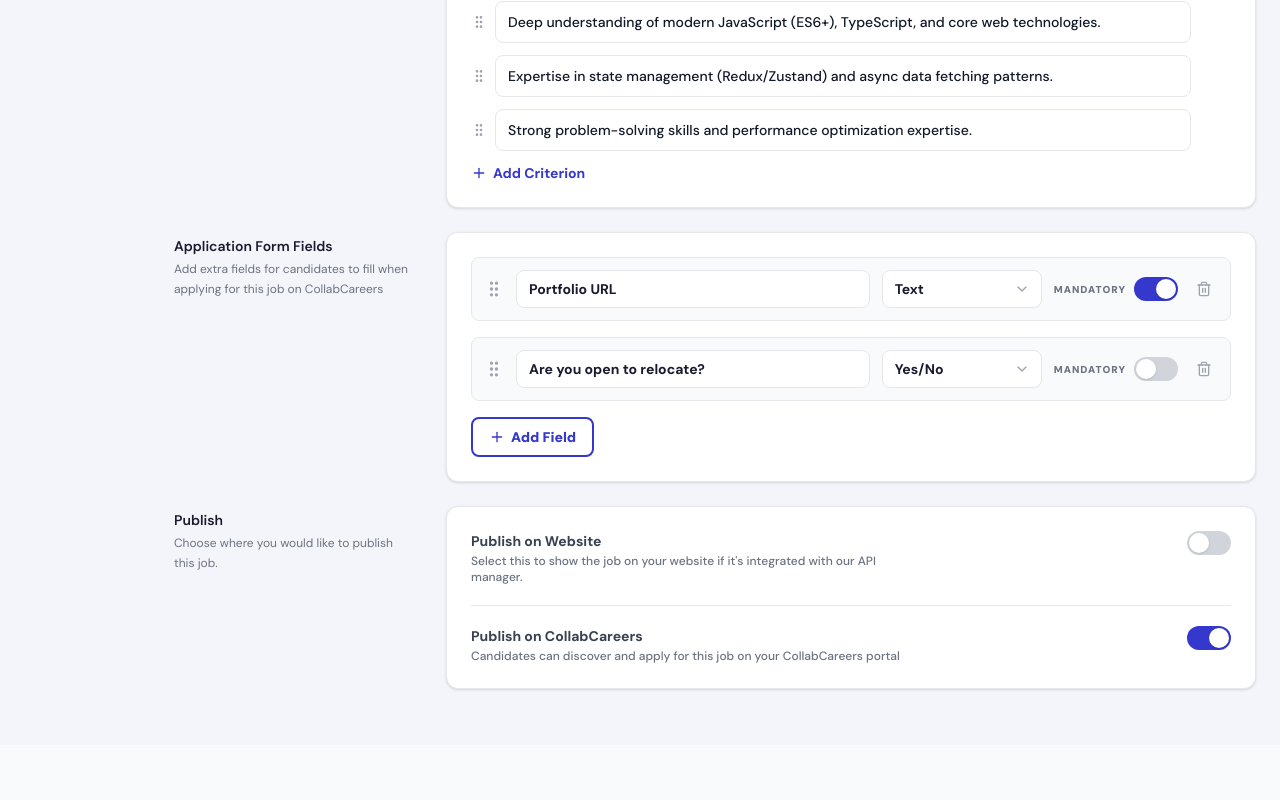
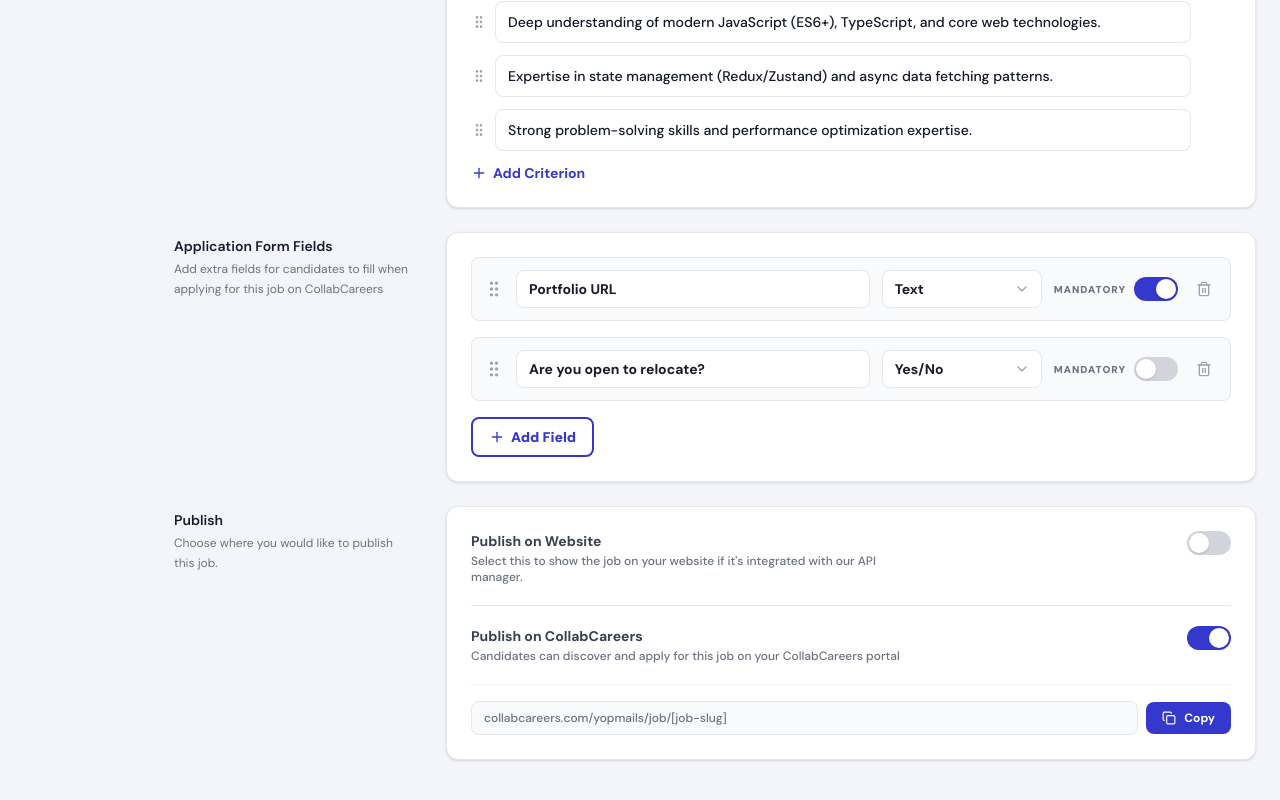
Before and after one commit to yashangvyas-cyber/CollabCareers, a React (Vite) app: page /crm/add-job in a window 1280 px wide. Shown: the part 1179-1979 px from the top of the page. Before the commit the page ends 1924 px from the top, so only its background shows below. Built offline with nearby package versions, Linux system fonts and the light colour scheme.

Commit message:
feat: Implement job saving/unsaving, add application withdrawal functionality with a confirmation modal, and update UI for withdrawn statuses.

```diff
--- a/src/pages/AddJobPage.tsx
+++ b/src/pages/AddJobPage.tsx
@@ -1,7 +1,7 @@
 import { useState } from 'react';
 import { useNavigate } from 'react-router-dom';
 import CRMLayout from '../components/CRMLayout';
-import { GripVertical, Trash2, Plus, ChevronDown, Info, X, AlertCircle } from 'lucide-react';
+import { GripVertical, Trash2, Plus, ChevronDown, Info, X, AlertCircle, Copy, CheckCheck } from 'lucide-react';
 import { useApp } from '../store/AppContext';
 import { CustomField, FieldType, Job } from '../store/types';
 
@@ -139,6 +139,24 @@ export default function AddJobPage() {
 
   const [publishWebsite, setPublishWebsite] = useState(false);
   const [publishCollabCareers, setPublishCollabCareers] = useState(true);
+  const [copiedLink, setCopiedLink] = useState(false);
+
+  // Helper to generate slug from title
+  const getSlug = (title: string) => {
+    return title.toLowerCase()
+      .trim()
+      .replace(/[^\w\s-]/g, '')
+      .replace(/[\s_-]+/g, '-')
+      .replace(/^-+|-+$/g, '');
+  };
+
+  const handleCopyLink = () => {
+    const slug = getSlug(jobData.title) || 'job-slug';
+    const url = `collabcareers.com/yopmails/job/${slug}`;
+    navigator.clipboard.writeText(url);
+    setCopiedLink(true);
+    setTimeout(() => setCopiedLink(false), 2000);
+  };
 
   // Dropdown Logic
   const [optionInputs, setOptionInputs] = useState<Record<string, string>>({});
@@ -520,6 +538,35 @@ export default function AddJobPage() {
             </div>
             <Toggle checked={publishCollabCareers} onChange={() => setPublishCollabCareers(!publishCollabCareers)} />
           </div>
+
+          {publishCollabCareers && (
+            <div className="mt-4 pt-4 border-t border-[#F3F4F6] animate-in fade-in slide-in-from-top-2 duration-300">
+               <div className="flex items-center gap-2">
+                  <div className="flex-1 relative">
+                    <input
+                      type="text"
+                      readOnly
+                      value={`collabcareers.com/yopmails/job/${getSlug(jobData.title) || '[job-slug]'}`}
+                      className="w-full bg-[#F9FAFB] border border-[#E5E7EB] rounded-lg px-3 py-2 text-xs font-medium text-[#6B7280] outline-none"
+                    />
+                  </div>
+                  <div className="relative">
+                    <button
+                      onClick={handleCopyLink}
+                      className="flex items-center gap-2 px-4 py-2 bg-[#3538CD] text-white text-xs font-bold rounded-lg hover:bg-[#292bb0] transition-colors whitespace-nowrap"
+                    >
+                      {copiedLink ? <CheckCheck className="w-3.5 h-3.5" /> : <Copy className="w-3.5 h-3.5" />}
+                      {copiedLink ? 'Copied' : 'Copy'}
+                    </button>
+                    {copiedLink && (
+                      <div className="absolute bottom-full left-1/2 -translate-x-1/2 mb-2 px-2 py-1 bg-[#111827] text-white text-[10px] font-black uppercase tracking-widest rounded whitespace-nowrap shadow-xl z-10 animate-in fade-in slide-in-from-bottom-1 duration-200">
+                        Link copied!
+                      </div>
+                    )}
+                  </div>
+               </div>
+            </div>
+          )}
         </div>
       </FormSection>
     </CRMLayout>
```
